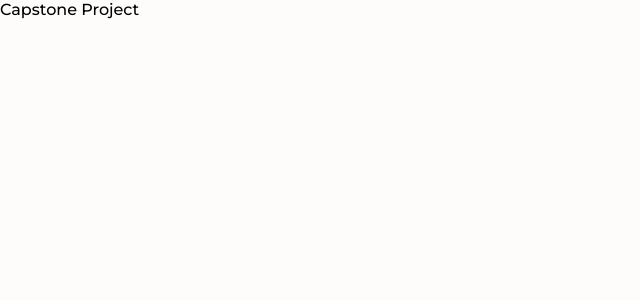
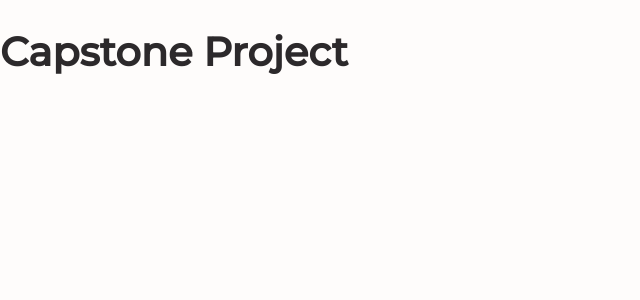
Before and after one commit to Tanushree227/capstone_project, a React (Create React App) app: page / in a window 1280 px wide. Shown: the top 300 px of the page, without its empty margins (0-640 px from the left). Built offline with nearby package versions, Linux system fonts and the light colour scheme.

Commit message:
changing the heading tag

```diff
--- a/src/App.js
+++ b/src/App.js
@@ -1,6 +1,8 @@
 function App() {
   return (
-    <div>Capstone Project</div>
+    <div>
+      <h1>Capstone Project</h1>
+    </div>
   );
 }
 
```
